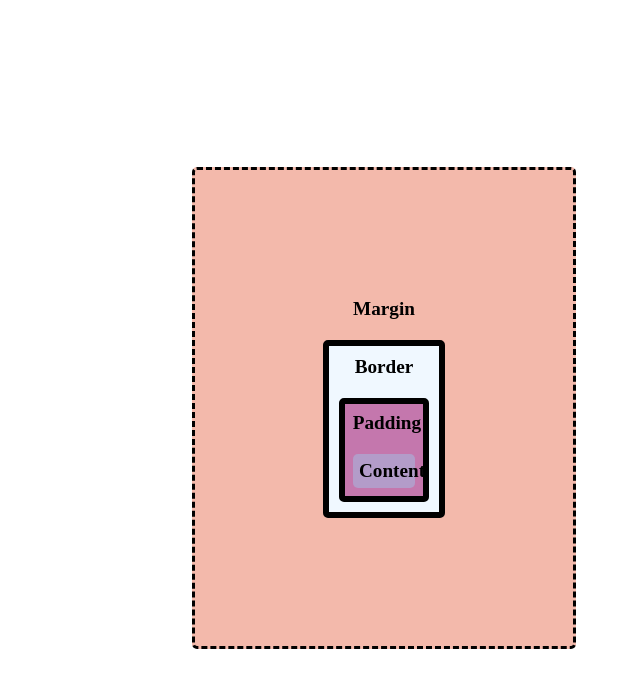
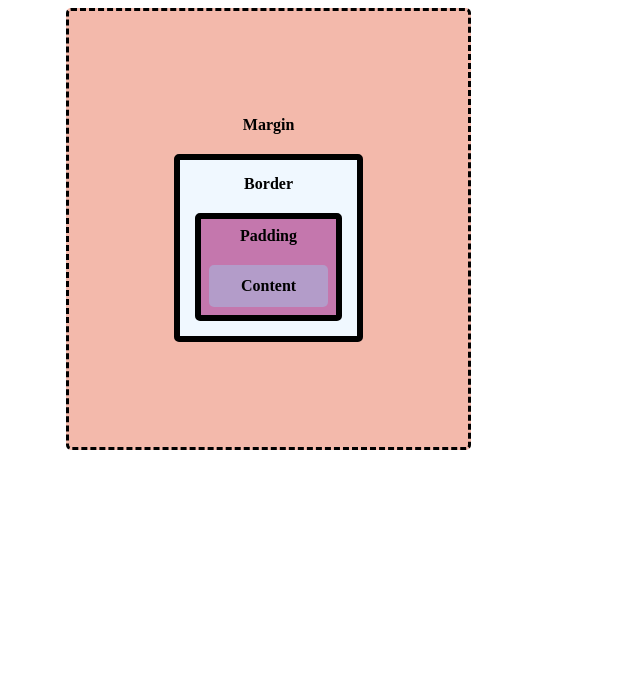
Before and after one commit to maroua18-dhr/box-model, a plain HTML site: page index.html in a window 1280 px wide. Shown: the whole page, without its empty margins (264-904 px from the left). Drawn offline with Linux system fonts and the light colour scheme.

Commit message:
Update style.css

```diff
--- a/style.css
+++ b/style.css
@@ -3,9 +3,7 @@
     align-items: center;
     justify-content: center;
     background-color: #FFFF;
-    font-size: larger;
-    height: 100vh;
-    width: 100vw;
+    max-width: 83%;
 }
 .margin{
     background-color: #f3b9ab;
@@ -15,8 +13,9 @@
     font-weight: bold;
     border-radius: 5px;
     width: 100%;
-    max-width: 30%;
-    box-sizing: border-box;
+    max-width: 18%;
+
+
 }
 .border{
     border: 6px solid rgb(0, 0, 0);
```
